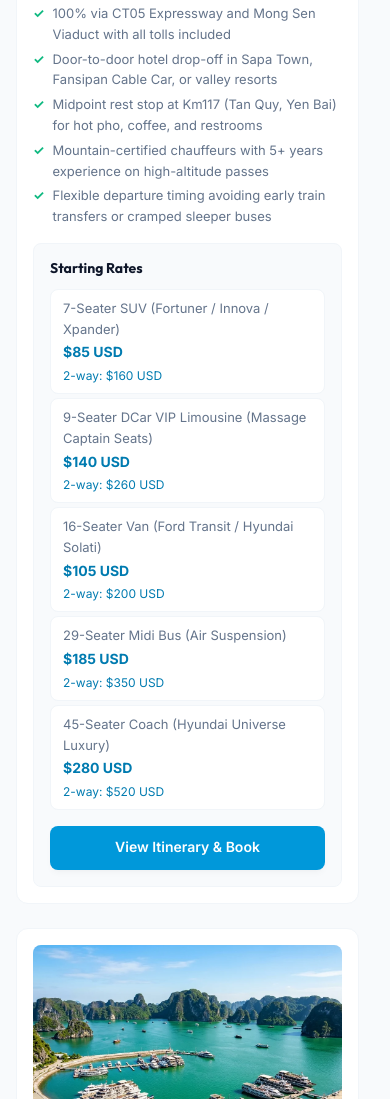
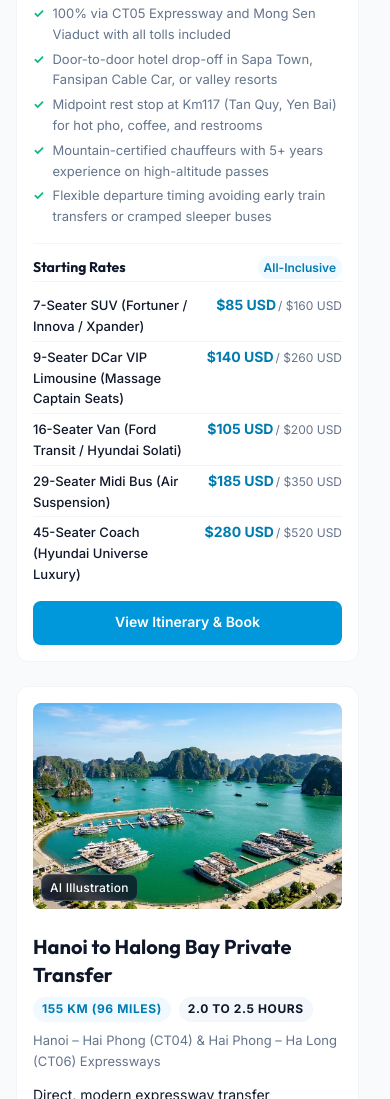
Before and after one commit to NghiaVu12051992/rentacarvietnam, an Astro site: page /routes in a window 390 px wide. Shown: the part 901-2000 px from the top of the page. Built offline with nearby package versions, Linux system fonts and the light colour scheme; Astro itself is replaced by a stand-in of ours.

Commit message:
fix: remove nested cards on mobile, add AI illustration tags and clean up limousine terms

```diff
--- a/src/components/ImageSlot.astro
+++ b/src/components/ImageSlot.astro
@@ -3,6 +3,7 @@ interface Props {
   src?: string;
   alt: string;
   label: string;
+  isAi?: boolean;
   eager?: boolean;
   aspect?: 'photo' | 'portrait' | 'square' | 'video';
   fit?: 'cover' | 'contain';
@@ -13,6 +14,7 @@ const {
   src = '',
   alt,
   label,
+  isAi = false,
   eager = false,
   aspect = 'photo',
   fit = 'cover',
@@ -35,6 +37,7 @@ const dimensions = {
   { 'p-image-slot--empty': !src }
 ]}>
   {src ? (
+    <>
       <img
         src={src}
         alt={alt}
@@ -43,6 +46,8 @@ const dimensions = {
         width={dimensions.width}
         height={dimensions.height}
       />
+      {isAi && <span class="p-image-ai-tag">AI Illustration</span>}
+    </>
   ) : (
     <div class="p-image-slot-content" role="img" aria-label={`Image placeholder: ${label}`}>
       <span class="p-image-slot-label">{label}</span>
--- a/src/data/routes.json
+++ b/src/data/routes.json
@@ -40,11 +40,12 @@
       "Mountain-certified chauffeurs with 5+ years experience on high-altitude passes",
       "Flexible departure timing avoiding early train transfers or cramped sleeper buses"
     ],
+    "isAi": true,
     "image": "/images/routes/hanoi-to-sapa-private-transfer-expressway-mountain-pass.webp",
-    "imageAlt": "Hanoi to Sapa Private Transfer - Scenic Winding Mountain Highway through Muong Hoa Valley Terraced Fields",
+    "imageAlt": "Hanoi to Sapa Mountain Highway & Valley (AI Illustration Concept)",
     "gallery": [
       {
-        "src": "/images/vehicles/9-seater-dcar-limousine-maybach-seats-interior-01.webp",
+        "src": "/images/vehicles/9-seater-dcar-limousine-executive-seats-interior-01.webp",
         "alt": "9-Seater DCar VIP Limousine First-Class Leather Reclining Massage Seats for Sapa Highway",
         "label": "VIP Limousine Massage Seats"
       },
@@ -190,8 +191,9 @@
       "Expressway tolls (~280,000 VND) and cruise port parking tickets fully covered",
       "Return pickup directly at cruise port arrivals lounge with name placard"
     ],
+    "isAi": true,
     "image": "/images/routes/hanoi-to-halong-bay-private-transfer-cruise-port-expressway.webp",
-    "imageAlt": "Hanoi to Halong Bay Private Car Transfer - Luxury Cruise Ships at Marina and Limestone Karsts",
+    "imageAlt": "Hanoi to Halong Bay Cruise Marina & Karsts (AI Illustration Concept)",
     "gallery": [
       {
         "src": "/images/vehicles/9-seater-dcar-limousine-vip-front-exterior-01.webp",
--- a/src/data/vehicles.json
+++ b/src/data/vehicles.json
@@ -71,9 +71,9 @@
     "models": "Ford Transit & Hyundai Solati DCar President",
     "capacity": "5 to 7 VIP Passengers",
     "luggage": "5 to 6 Medium Suitcases (24-inch) + Golf Bags",
-    "description": "Executive first-class transport featuring Maybach-style reclining massage leather captain seats, starlight ambient ceiling, high-speed Wi-Fi, and private bilingual chauffeur.",
+    "description": "Executive first-class transport featuring ergonomic reclining leather captain seats with massage function, starlight ambient ceiling, high-speed Wi-Fi, and private bilingual chauffeur.",
     "features": [
-      "First-class Maybach-style leather massage seats with electric footrests",
+      "First-class executive leather massage seats with electric footrests",
       "Starlight ambient fiber-optic ceiling illumination with mood lighting",
       "Individual USB fast charging ports and 220V power outlets at every seat",
       "Smart TV entertainment screen and high-fidelity surround sound system",
@@ -105,7 +105,7 @@
     "suitability": "Ideal for business executives, VIP delegations, golf enthusiasts, and luxury family getaways.",
     "image": "/images/vehicles/9-seater-dcar-limousine-vip-front-exterior-01.webp",
     "imageAlt": "9-Seater DCar VIP Limousine Rental with Driver in Hanoi - Executive Black Exterior Profile",
-    "interiorImage": "/images/vehicles/9-seater-dcar-limousine-maybach-seats-interior-01.webp",
+    "interiorImage": "/images/vehicles/9-seater-dcar-limousine-executive-seats-interior-01.webp",
     "luggageImage": "/images/vehicles/9-seater-dcar-limousine-vip-luggage-trunk-space-01.webp",
     "gallery": [
       {
--- a/src/lib/detail-pages.ts
+++ b/src/lib/detail-pages.ts
@@ -2,7 +2,7 @@ import vehicles from '../data/vehicles.json';
 import routes from '../data/routes.json';
 import services from '../data/services.json';
 
-export interface DetailImage { src: string; alt: string; label: string }
+export interface DetailImage { src: string; alt: string; label: string; isAi?: boolean; aspect?: 'photo' | 'portrait' | 'square' | 'video' }
 export interface PriceRow { label: string; values: { label?: string; value: string; accent?: boolean }[] }
 interface SectionBase { title: string; note?: string }
 export type DetailSection = SectionBase & (
@@ -62,7 +62,7 @@ export function routeDetail(route: (typeof routes)[number]): DetailPageData {
     description: route.description,
     breadcrumbs: [{ label: 'Routes', href: '/routes/' }, { label: route.name }],
     badges: [route.distance, route.duration, route.highway],
-    image: { src: route.image, alt: route.imageAlt, label: route.name },
+    image: { src: route.image, alt: route.imageAlt, label: route.name, isAi: Boolean((route as any).isAi) },
     gallery: (((route as any).gallery || []) as DetailImage[]),
     sections: customSections || [
       { type: 'journey', title: 'Journey Details & Key Highlights', steps: [
--- a/src/pages/routes/index.astro
+++ b/src/pages/routes/index.astro
@@ -23,7 +23,7 @@ const pageDesc = "Direct private car and bus transfers from Hanoi to Sapa, Halon
       {routesData.map((r) => (
         <article class="p-card route-entry">
           <div class="entry-main">
-            <ImageSlot src={r.image} alt={r.imageAlt} label={r.name} />
+            <ImageSlot src={r.image} alt={r.imageAlt} label={r.name} isAi={r.isAi} />
             <h2 class="entry-title">{r.name}</h2>
             <div class="metric-tags">
               <span class="p-badge p-badge-primary">{r.distance}</span>
@@ -43,18 +43,23 @@ const pageDesc = "Direct private car and bus transfers from Hanoi to Sapa, Halon
           </div>
 
           <div class="entry-pricing">
-            <h3 class="pricing-title">Starting Rates</h3>
-            <div class="price-cards">
+            <div class="pricing-header">
+              <h3 class="pricing-title">Starting Rates</h3>
+              <span class="pricing-badge">All-Inclusive</span>
+            </div>
+            <ul class="rate-list">
               {r.pricing.map((p) => (
-                <div class="p-card price-mini-card">
-                  <span class="vehicle-type">{p.vehicle}</span>
-                  <span class="price-val">{p.oneWay}</span>
-                  {p.roundTrip !== "N/A" && (
-                    <span class="roundtrip-val">2-way: {p.roundTrip}</span>
-                  )}
-                </div>
+                <li class="rate-row">
+                  <span class="rate-vehicle">{p.vehicle}</span>
+                  <span class="rate-quote">
+                    <strong class="rate-price">{p.oneWay}</strong>
+                    {p.roundTrip !== "N/A" && (
+                      <span class="rate-roundtrip">/ {p.roundTrip}</span>
+                    )}
+                  </span>
+                </li>
               ))}
-            </div>
+            </ul>
             <a href={`/routes/${r.slug}/`} class="p-btn p-btn-primary full-width-btn">
               View Itinerary & Book
             </a>
@@ -155,42 +160,84 @@ const pageDesc = "Direct private car and bus transfers from Hanoi to Sapa, Halon
     background: var(--color-bg);
     border: 1px solid var(--color-border);
     border-radius: var(--radius-xs);
-    padding: var(--space-md);
+    padding: var(--space-sm) var(--space-md);
     display: flex;
     flex-direction: column;
-    gap: var(--space-sm);
+    gap: var(--space-xs);
+  }
+  @media (max-width: 900px) {
+    .entry-pricing {
+      background: transparent;
+      border: none;
+      border-top: 1px solid var(--color-border);
+      border-radius: 0;
+      padding: var(--space-sm) 0 0 0;
+      gap: var(--space-xs);
+    }
+  }
+  .pricing-header {
+    display: flex;
+    align-items: center;
+    justify-content: space-between;
+    gap: var(--space-xs);
+    padding-bottom: var(--space-3xs);
+    border-bottom: 1px solid var(--color-border);
   }
   .pricing-title {
     font-size: var(--font-size-sm);
     color: var(--color-navy);
     font-weight: var(--font-weight-bold);
+    margin: 0;
   }
-  .price-cards {
+  .pricing-badge {
+    font-size: var(--font-size-2xs);
+    color: var(--color-primary-dark);
+    font-weight: var(--font-weight-semibold);
+    background: var(--color-primary-light);
+    padding: 2px 6px;
+    border-radius: var(--radius-full);
+  }
+  .rate-list {
+    list-style: none;
+    padding: 0;
+    margin: 0;
     display: flex;
     flex-direction: column;
-    gap: var(--space-2xs);
   }
-  .price-mini-card {
-    background: var(--color-white);
-    border: 1px solid var(--color-border);
-    padding: var(--space-xs) var(--space-sm);
-    border-radius: var(--radius-xs);
+  .rate-row {
     display: flex;
-    flex-direction: column;
-    gap: 2px;
+    align-items: baseline;
+    justify-content: space-between;
+    gap: var(--space-xs);
+    padding: var(--space-2xs) 0;
+    border-bottom: 1px solid var(--color-border);
+    font-size: var(--font-size-xs);
   }
-  .vehicle-type {
-    font-size: var(--font-size-xs);
-    color: var(--color-text-muted);
+  .rate-row:last-child {
+    border-bottom: none;
   }
-  .price-val {
+  .rate-vehicle {
+    color: var(--color-navy);
+    font-weight: var(--font-weight-medium);
+    flex: 1;
+    min-width: 0;
+  }
+  .rate-quote {
+    display: flex;
+    align-items: baseline;
+    gap: var(--space-3xs);
+    flex-shrink: 0;
+    white-space: nowrap;
+    text-align: right;
+  }
+  .rate-price {
     font-size: var(--font-size-sm);
     font-weight: var(--font-weight-bold);
     color: var(--color-price);
   }
-  .roundtrip-val {
+  .rate-roundtrip {
     font-size: var(--font-size-2xs);
-    color: var(--color-price);
+    color: var(--color-text-muted);
   }
   .full-width-btn {
     width: 100%;
--- a/src/styles/components.css
+++ b/src/styles/components.css
@@ -2833,6 +2833,22 @@
 .p-image-slot--pos-top img {
     object-position: center top;
 }
+.p-image-ai-tag {
+    position: absolute;
+    bottom: var(--space-xs);
+    left: var(--space-xs);
+    background: rgba(15, 23, 42, 0.78);
+    color: var(--color-white);
+    padding: 3px 8px;
+    border-radius: var(--radius-xs);
+    font-size: var(--font-size-2xs);
+    font-weight: var(--font-weight-medium);
+    letter-spacing: 0.02em;
+    backdrop-filter: blur(4px);
+    z-index: 2;
+    pointer-events: none;
+    border: 1px solid rgba(255, 255, 255, 0.2);
+}
 .p-image-slot-content {
     position: absolute;
     inset: 0;
```
Also changed, not shown: src/components/DetailGallery.astro (+23 -0 lines), public/images/vehicles/9-seater-dcar-limousine-executive-seats-interior-01.webp (renamed from public/images/vehicles/9-seater-dcar-limousine-maybach-seats-interior-01.webp). Lines whose indentation alone changed are shown as unchanged.
